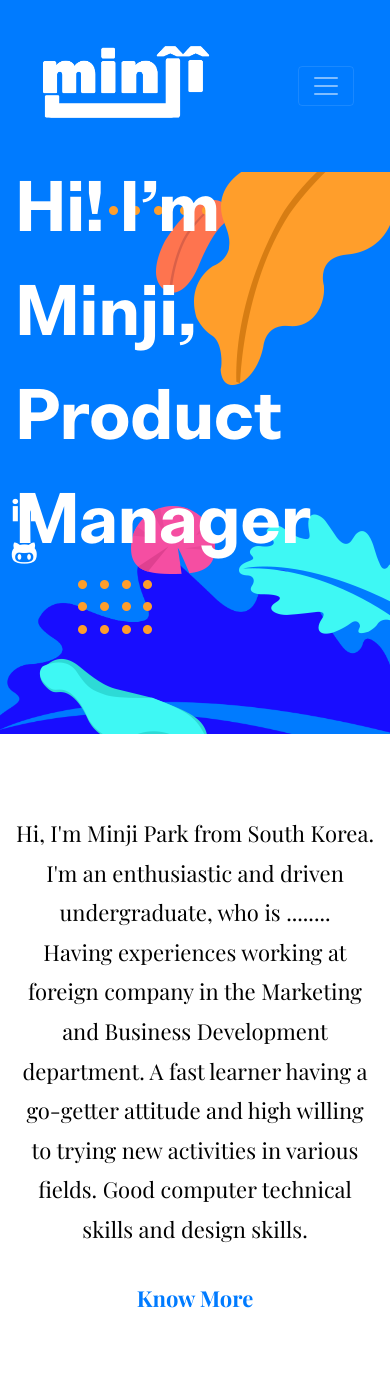
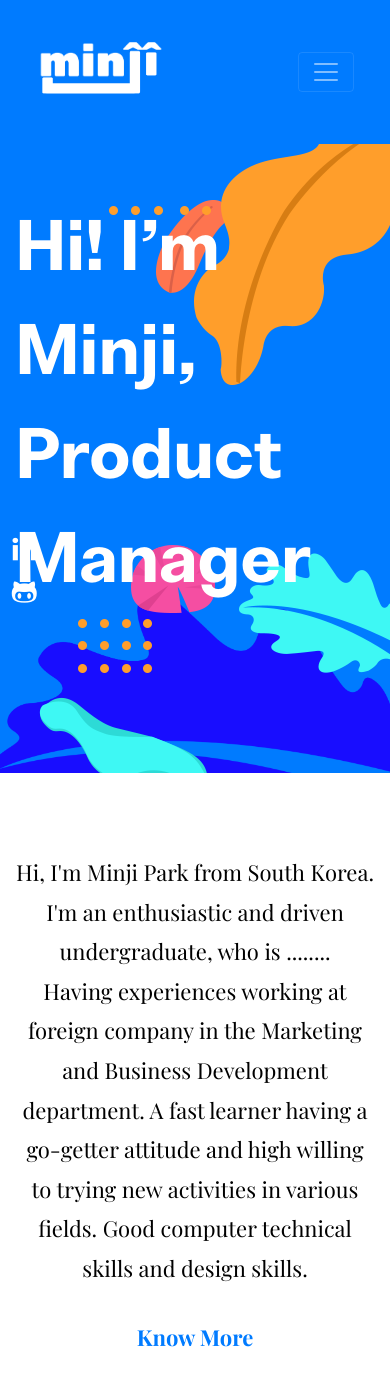
Before and after one commit to GrowingGlowingMinji/GrowingGlowingMinji.github.io, a Jekyll site: the page built from index.html, in a window 390 px wide and 1400 px high. Shown: the top 1386 px of the window. Built offline with Jekyll 4.4.1, drawn with Linux system fonts in a browser that asks for light colours.

Commit message:
media relative ratio

```diff
--- a/_includes/header.html
+++ b/_includes/header.html
@@ -3,7 +3,7 @@
     <a class="navbar-brand font-tertiary h3" href="{{ site.baseurl }}/">
       {% if site.data.settings.logo %}
       <img
-        class="logosize"
+        class="size-logo"
         src="{{ site.data.settings.logo | absolute_url }}"
         alt="{{ site.data.settings.title }}"
       />
--- a/assets/scss/templates/_newadd.scss
+++ b/assets/scss/templates/_newadd.scss
@@ -37,7 +37,10 @@
     display: none;
   }
   .container-margin {
-    padding-top: 10%;
+    padding-top: 20%;
+  }
+  .size-logo {
+    width: 130px !important;
   }
 }
 
@@ -66,6 +69,6 @@
   top: 50%;
   margin-top: -231px;
 }
-.logosize {
+.size-logo {
   width: 180px;
 }
```
